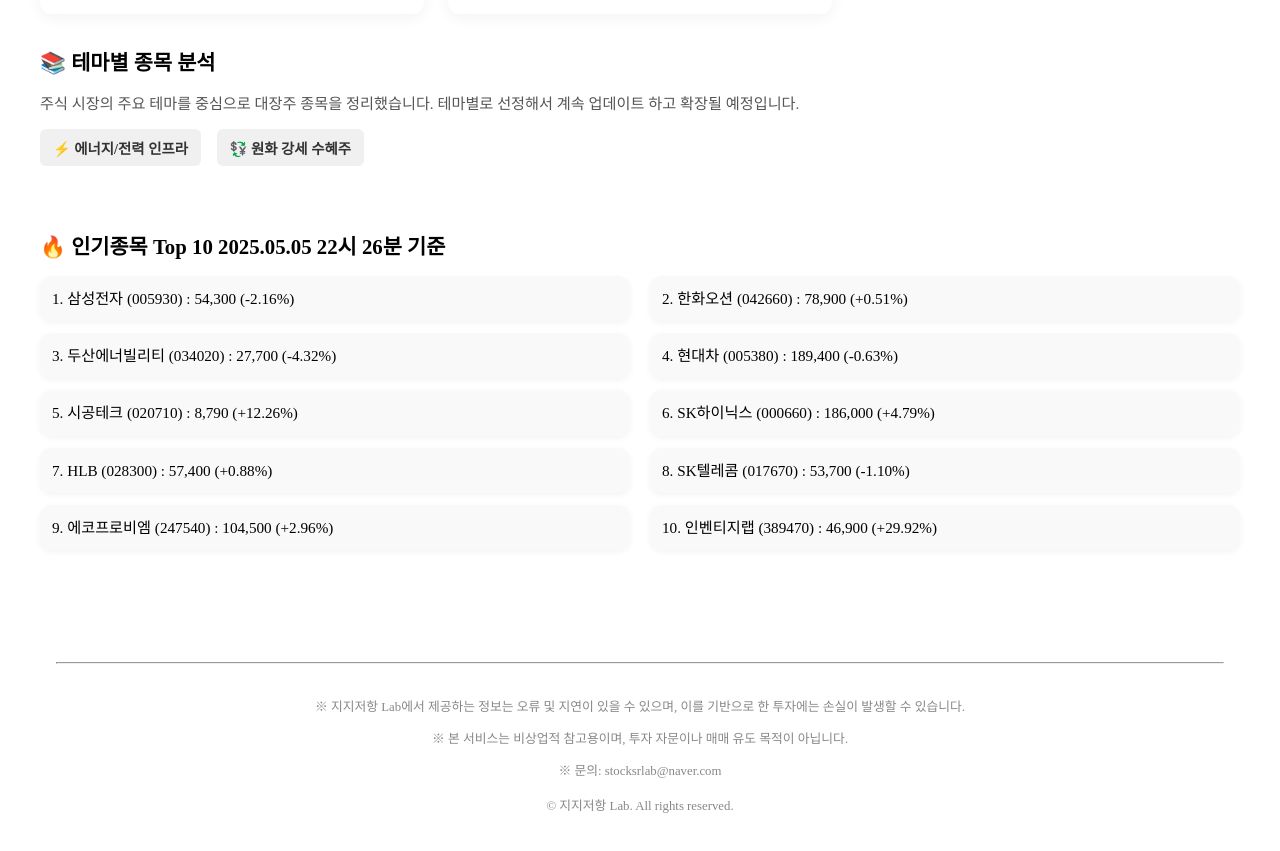
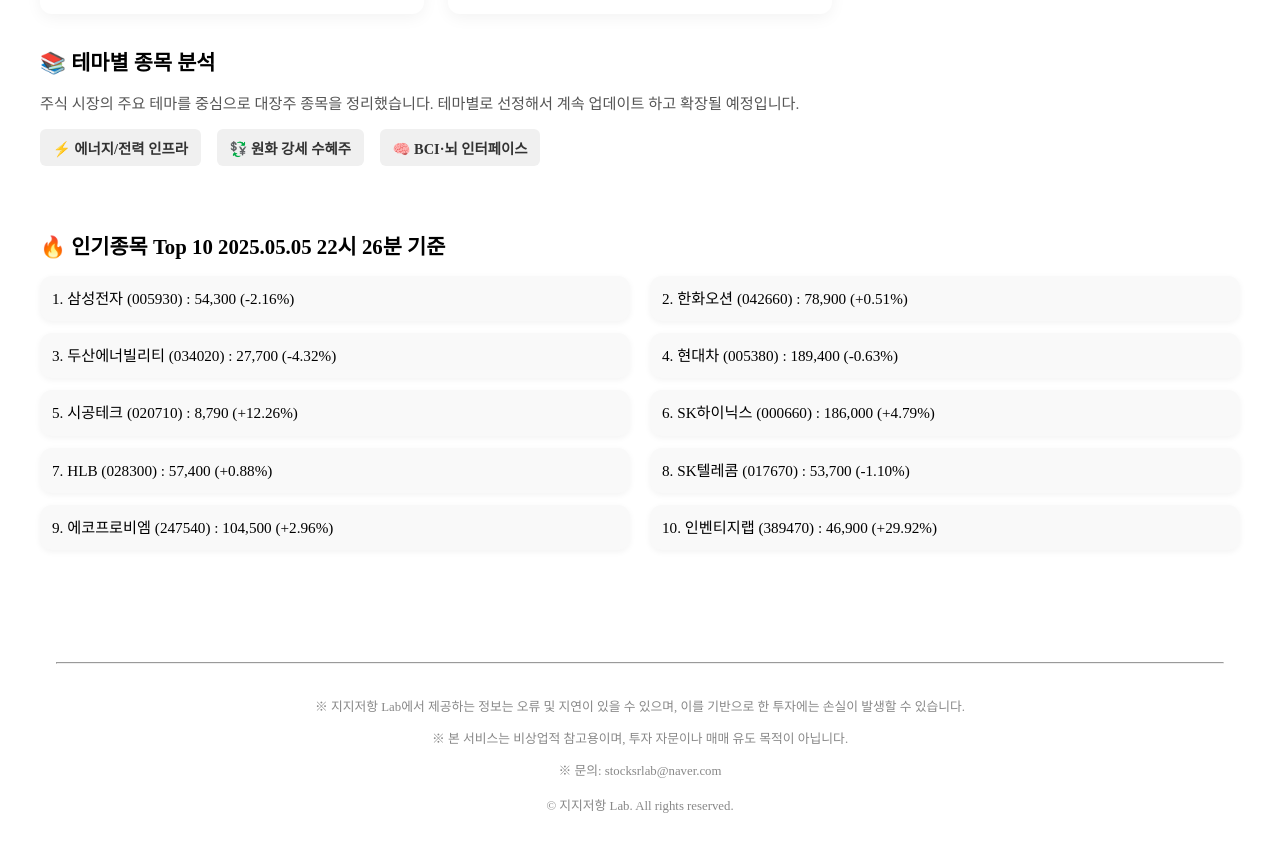
Before and after one commit to jh9098/stocksrlab, a React (Vite) app in the folder frontend/: page / in a window 1280 px wide. Shown: the part 960-1811 px from the top of the page. Built offline with nearby package versions, Linux system fonts and the light colour scheme; no server answers.

Commit message:
Update Home.jsx

```diff
--- a/frontend/src/pages/Home.jsx
+++ b/frontend/src/pages/Home.jsx
@@ -175,6 +175,7 @@
         <div style={{ display: "flex", gap: "1rem", flexWrap: "wrap" }}>
           <Link to="/theme/energy" style={themeLinkStyle}>⚡ 에너지/전력 인프라</Link>
           <Link to="/theme/forex" style={themeLinkStyle}>💱 원화 강세 수혜주</Link>
+          <Link to="/theme/bci" style={themeLinkStyle}>🧠 BCI·뇌 인터페이스</Link>
           {/*
             <Link to="/theme/battery" style={themeLinkStyle}>🔋 2차전지</Link>
             <Link to="/theme/semicon" style={themeLinkStyle}>💾 반도체</Link>
```
